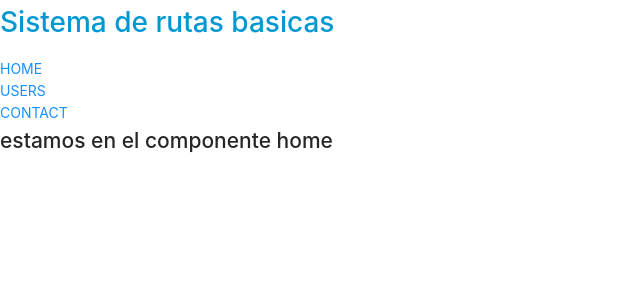
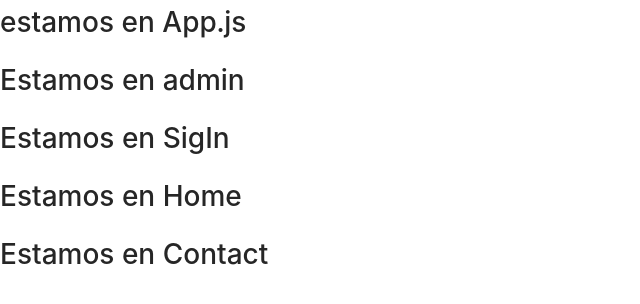
Before and after one commit to erika-noemy/WebPersonal_MERN, a React (Create React App) app: page / in a window 1280 px wide. Shown: the top 304 px of the page, without its empty margins (0-640 px from the left). Built offline with nearby package versions, Linux system fonts and the light colour scheme.

Commit message:
creando paginas basicas para usar en las rutas

```diff
--- a/src/App.js
+++ b/src/App.js
@@ -1,36 +1,22 @@
 
 import './App.scss';
-import {BrowserRouter as Router, Route , Routes, Link} from 'react-router-dom';
+import Admin from './pages/Admin';
+import SignIn from './pages/Admin/SignIn';
+import Home from './pages/Home';
+import Contact from './pages/Contact';
 function App() {
   return (
-    <Router>
-      <div className="App">
-       <h1>Sistema de rutas basicas</h1>
-       <Link to="/">  HOME</Link> <br/>
-       <Link to="/user">USERS</Link><br/>
-       <Link to="/contact">CONTACT</Link>
-       <Routes>
-         <Route exact path = "/" element = {<Home/>} />
-         <Route exact path = "/contact" element = {<Contact/>} />
-         <Route exact path = "/user" element = {<User/>} />
-         <Route path='*' element = {<Error404/>} />
-       </Routes>
+    <div>
+      <h1>estamos en App.js</h1>
 
-      </div>
-    </Router>
+      <Admin/>
+      <SignIn/>
+      <Home/>
+      <Contact/>
+    </div>
+
+
 
   );
 }
-function Home(){
-  return <h2> estamos en el componente home</h2>;
-}
-function Contact(){
-  return <h2> estamos en el componente contact</h2>;
-}
-function User(){
-  return <h2> estamos en el componente user</h2>;
-}
-function Error404 (){
-  return <h2> Error404</h2>;
-}
 export default App;
--- /dev/null
+++ b/src/pages/Admin/Admin.js
@@ -0,0 +1,4 @@
+import React from "react";
+export default function Admin(){
+    return <h1>Estamos en admin</h1>
+}
--- /dev/null
+++ b/src/pages/Admin/SignIn.js
@@ -0,0 +1,9 @@
+import React from "react";
+
+export default function SignIn (){
+    return(
+        <div>
+            <h1>Estamos en SigIn  </h1>
+        </div>
+    )
+}
--- /dev/null
+++ b/src/pages/Admin/index.js
@@ -0,0 +1 @@
+export {default} from "./Admin";
--- /dev/null
+++ b/src/pages/Contact.js
@@ -0,0 +1,8 @@
+import React from "react";
+export default function Contact (){
+    return (
+        <div>
+            <h1>Estamos en Contact</h1>
+        </div>
+    )
+}
--- /dev/null
+++ b/src/pages/Home.js
@@ -0,0 +1,8 @@
+import React from "react";
+export default function Home (){
+    return(
+      <div>
+          <h1>Estamos en Home</h1>
+      </div>
+    )
+}
```
Also changed, not shown: src/layouts/LayoutAdmin.js (added), src/layouts/LayoutBasic.js (added).
